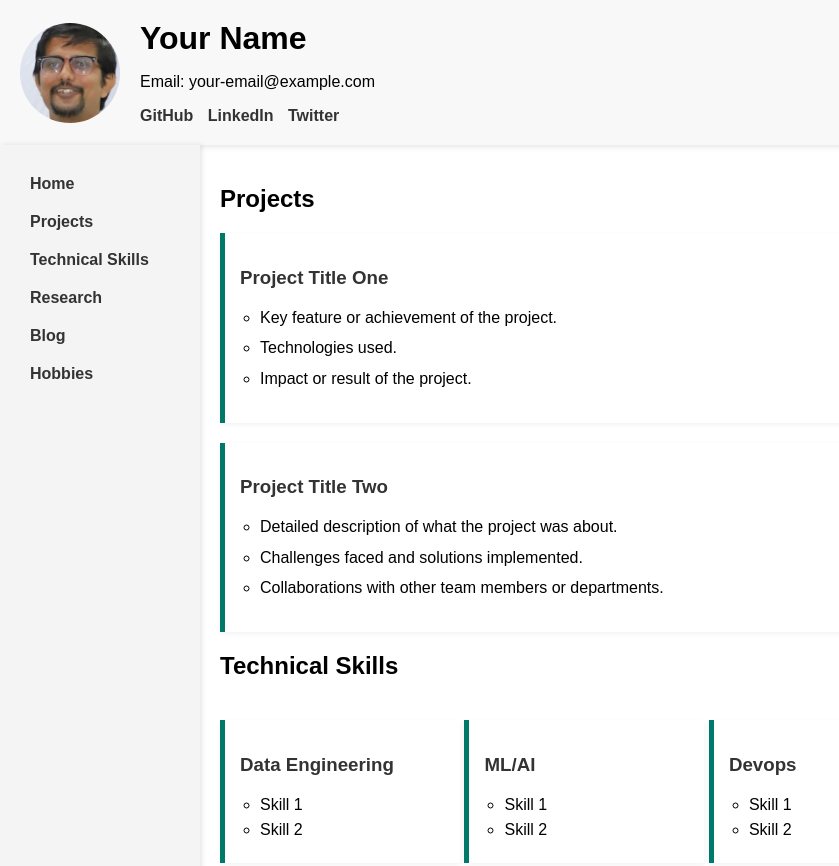
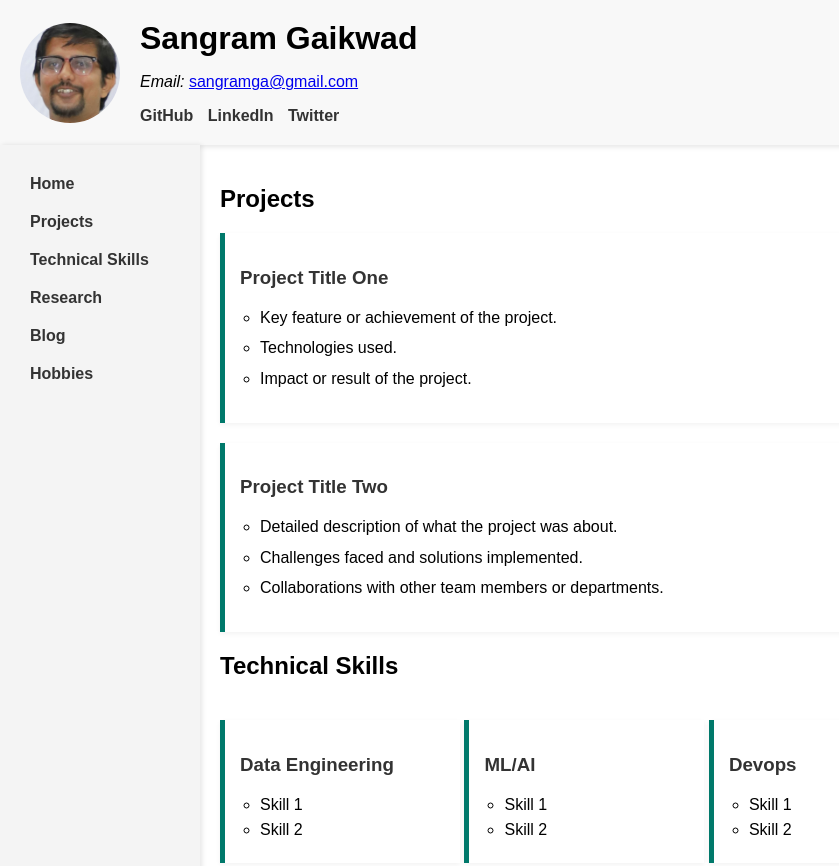
Before and after one commit to sangramga/web_dev, a plain HTML site: page index.html in a window 1280 px wide. Shown: the top 866 px of the page, without its empty margins (0-839 px from the left). Drawn offline with Linux system fonts and the light colour scheme.

Commit message:
Added email

```diff
--- a/index.html
+++ b/index.html
@@ -33,8 +33,8 @@
             <div class="profile-container">
                 <img src="profile.jpg" alt="Profile Photo">
                 <div class="profile-info">
-                    <h1>Your Name</h1>
-                    <p>Email: your-email@example.com</p>
+                    <h1>Sangram Gaikwad</h1>
+                    <p><i>Email:</i> <a href="mailto:sangramga@gmail.com">sangramga@gmail.com</a></p>
                     <div class="social-links">
                         <a href="https://github.com/sangramga">GitHub</a>
                         <a href="https://www.linkedin.com/in/sangramga">LinkedIn</a>
```
